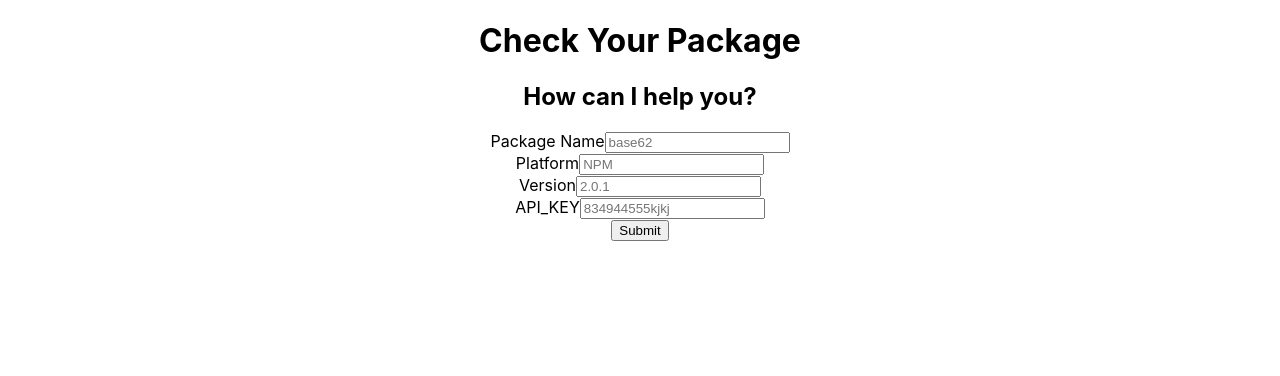
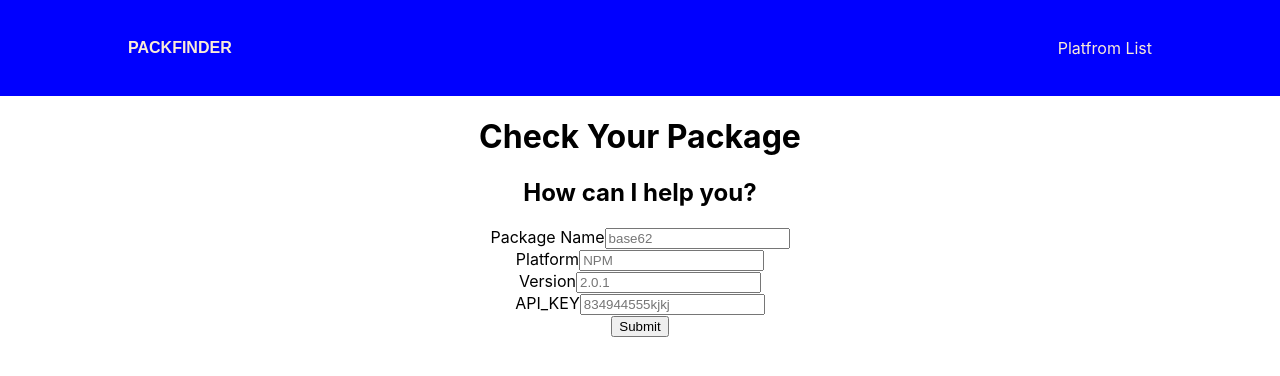
Before and after one commit to slavo3dev/api-test-, a Next.js app in the folder api-test/: page / in a window 1280 px wide. Shown: the top 376 px of the page. Built offline with nearby package versions, Linux system fonts and the light colour scheme.

Commit message:
adding header

```diff
--- /dev/null
+++ b/api-test/components/layout/header-navigation/header-navigation.module.css
@@ -0,0 +1,44 @@
+.header {
+	width: 100%;
+	height: 6rem;
+	background-color: var(--color-blue-900);
+	display: flex;
+	justify-content: space-between;
+	align-items: center;
+	padding: 0 10%;
+	background-color: blue;
+	color: antiquewhite;
+}
+
+.header ul {
+	list-style: none;
+	display: flex;
+	align-items: baseline;
+	margin: 0;
+	padding: 0;
+}
+
+.header li {
+	margin: 0 var(--size-4);
+}
+
+.header a {
+	color: var(--color-blue-100);
+	font-size: var(--size-4);
+}
+
+.header a:hover,
+.header a:active,
+.header a.active {
+	color: var(--color-blue-200);
+}
+
+@media (min-width: 768px) {
+	.header ul {
+		gap: 0.5rem;
+	}
+
+	.header a {
+		font-size: var(--size-5);
+	}
+}
--- /dev/null
+++ b/api-test/components/layout/header-navigation/index.js
@@ -0,0 +1,26 @@
+import Link from "next/link";
+import classes from "./header-navigation.module.css";
+import { Logo } from "../logo";
+
+export default function HeadeNavigation() {
+	return (
+		<header className={classes.header}>
+			<Link href="/">
+				<a>
+					<Logo />
+				</a>
+			</Link>
+			<nav>
+				<ul>
+					<li>
+						<Link href="/platforms-list">
+							<a>
+								<p>Platfrom List</p>
+							</a>
+						</Link>
+					</li>
+				</ul>
+			</nav>
+		</header>
+	);
+}
--- /dev/null
+++ b/api-test/components/layout/layout-component/index.js
@@ -0,0 +1,11 @@
+import { Fragment } from "react";
+import HeaderNavigation from "../header-navigation";
+
+export function LayoutComponent(props) {
+	return (
+		<Fragment>
+			<HeaderNavigation />
+			<main>{props.children}</main>
+		</Fragment>
+	);
+}
--- /dev/null
+++ b/api-test/components/layout/logo/index.js
@@ -0,0 +1,5 @@
+import classes from "./logo.module.css";
+
+export function Logo() {
+	return <div className={classes.logo}>PackFinder</div>;
+}
--- /dev/null
+++ b/api-test/components/layout/logo/logo.module.css
@@ -0,0 +1,13 @@
+.logo {
+	text-transform: uppercase;
+	font-size: var(--size-5);
+	font-weight: bold;
+	font-family: "Oswald", sans-serif;
+	color: var(--color-blue-50);
+}
+
+@media (min-width: 768px) {
+	.logo {
+		font-size: var(--size-8);
+	}
+}
--- a/api-test/pages/_app.js
+++ b/api-test/pages/_app.js
@@ -1,7 +1,19 @@
-import '../styles/globals.css'
+import Head from "next/head";
+import "../styles/globals.css";
+import { LayoutComponent } from "../components/layout/layout-component";
 
 function MyApp({ Component, pageProps }) {
-  return <Component {...pageProps} />
+	return (
+		<LayoutComponent>
+			<Head>
+				<meta
+					name="viewport"
+					content="width=device-width, initial-scale=1"
+				/>
+			</Head>
+			<Component {...pageProps} />
+		</LayoutComponent>
+	);
 }
 
-export default MyApp
+export default MyApp;
```
Also changed, not shown: api-test/components/layout/layout-component/layout-component.module.css (added).
